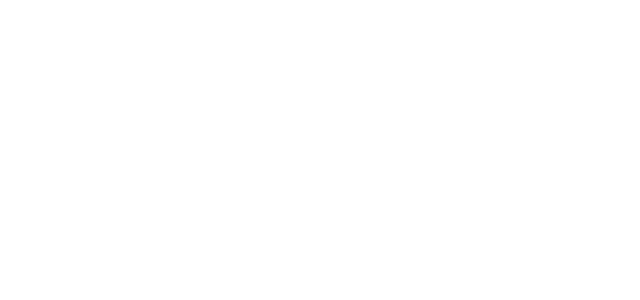
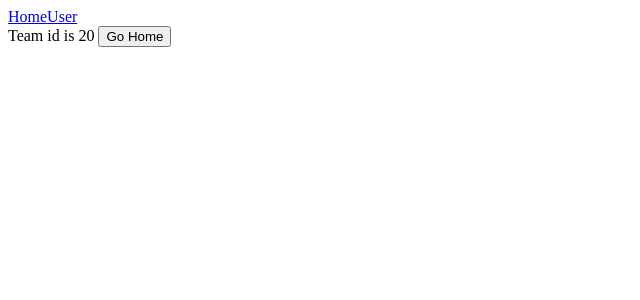
Before and after one commit to akiyamaSM/having-fun, a Vue app: page /user/20 in a window 1280 px wide. Shown: the top 300 px of the page, without its empty margins (0-640 px from the left). Built offline with nearby package versions, Linux system fonts and the light colour scheme; the HTML template or start-up script is replaced by a standard one.

Commit message:
add nav & change routes

```diff
--- a/src/App.vue
+++ b/src/App.vue
@@ -1,5 +1,8 @@
 <template>
   <div id="app">
+
+    <router-link to="/">Home</router-link>
+    <router-link to="/user/20">User</router-link>
 
     <router-view></router-view>
   </div>
--- a/src/components/User.vue
+++ b/src/components/User.vue
@@ -1,12 +1,23 @@
 <template>
   <div>
-  	Hello from User view
+  		Team id is {{ id }}
+  		<button @click="goBackHome" >Go Home</button>
   </div>
 </template>
 
 <script>
-export default {
-}
+	export default {
+		data(){
+			return {
+				id : this.$route.params.id
+			}
+		},
+		methods: {
+			goBackHome(){
+				this.$router.push('/')
+			}
+		}
+	}
 </script>
 
 <style scoped>
--- a/src/routes.js
+++ b/src/routes.js
@@ -5,5 +5,5 @@ import User from './components/User.vue'
 // Set the routes
 export const routes =[
 	{ path: '/', component: HelloWorld },
-	{ path: '/user', component: User }
+	{ path: '/user/:id', component: User }
 ]
```
